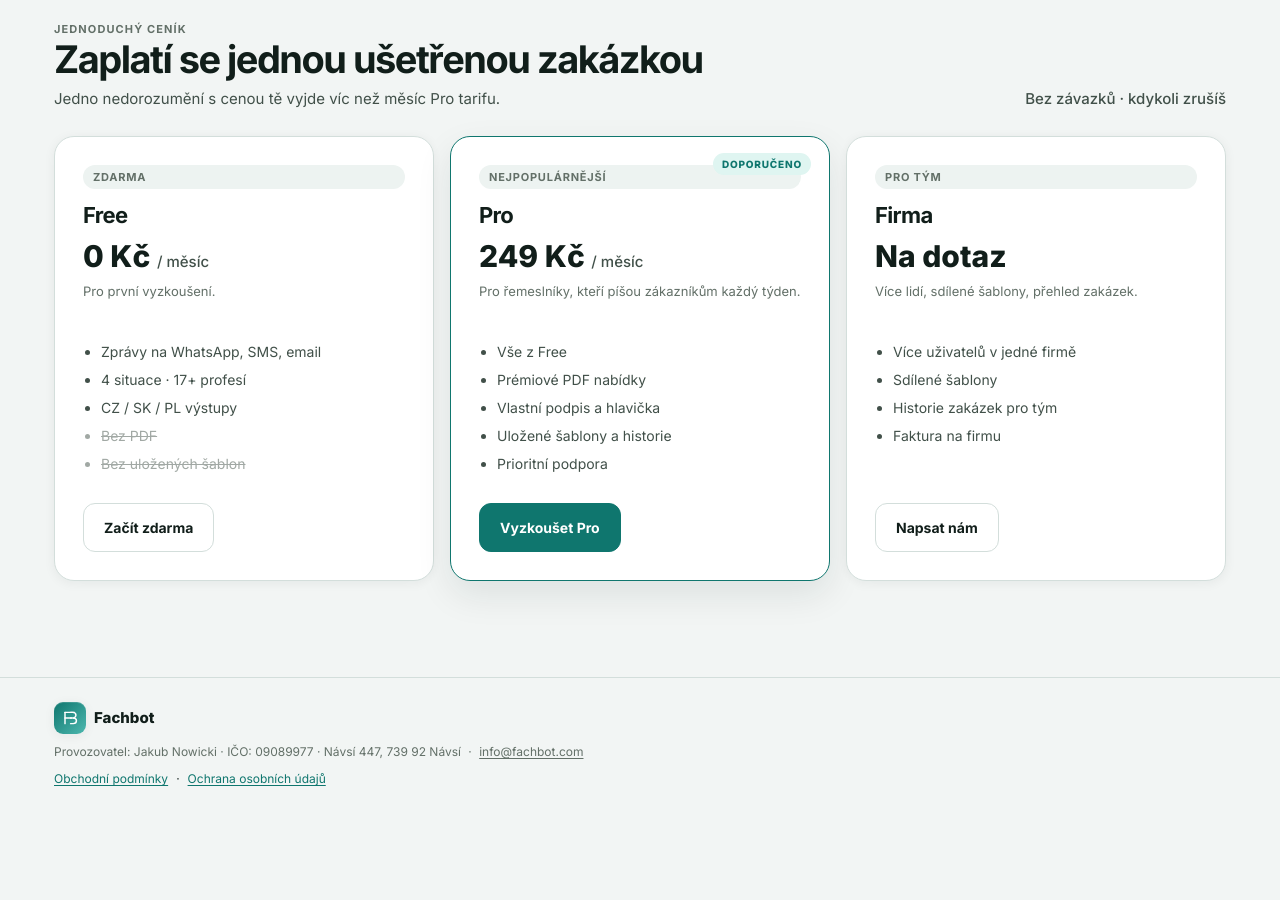
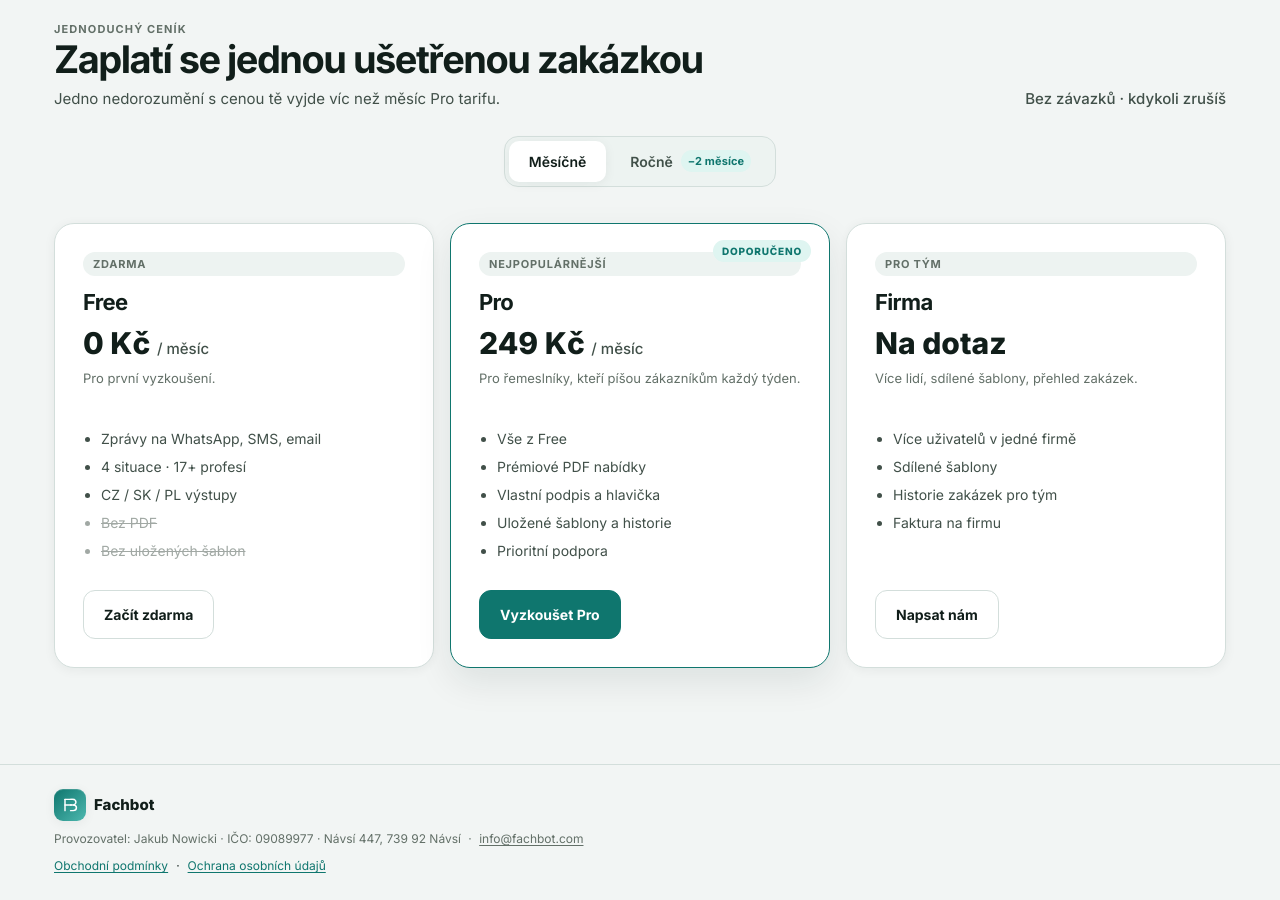
Before and after one commit to J4KUBN0W1CK1/fachbot, a plain HTML site: page index.html in a window 1280 px wide. Shown: the part 2660-3560 px from the top of the page. Before the commit the page ends 3473 px from the top, so only its background shows below. Drawn offline with Linux system fonts and the light colour scheme.

Commit message:
feat: roční billing toggle (249 Kč/měsíc nebo 2 490 Kč/rok)

```diff
--- a/css/styles.css
+++ b/css/styles.css
@@ -281,6 +281,51 @@ textarea{min-height:96px;resize:vertical}
   .cookie-ok{width:100%}
 }
 
+/* ── BILLING TOGGLE ── */
+.billing-toggle{
+  display:flex;align-items:center;justify-content:center;
+  gap:4px;
+  margin:0 auto 36px;
+  background:var(--surface-2);
+  border:1px solid var(--line);
+  border-radius:var(--radius-sm);
+  padding:4px;
+  width:fit-content;
+}
+.billing-btn{
+  padding:9px 20px;
+  border:none;border-radius:calc(var(--radius-sm) - 4px);
+  background:transparent;
+  color:var(--muted);
+  font-size:14px;font-weight:600;
+  cursor:pointer;
+  transition:background .18s,color .18s,box-shadow .18s;
+  display:flex;align-items:center;gap:8px;
+  white-space:nowrap;
+}
+.billing-btn.active{
+  background:var(--surface);
+  color:var(--text);
+  box-shadow:var(--shadow-sm);
+}
+.billing-badge{
+  display:inline-block;
+  background:var(--primary-soft);
+  color:var(--primary);
+  font-size:11px;font-weight:700;
+  padding:2px 7px;
+  border-radius:20px;
+  letter-spacing:.01em;
+}
+[data-billing="yearly"] .price-monthly,
+[data-billing="yearly"] .pricing-note-monthly{
+  display:none;
+}
+[data-billing="yearly"] .price-yearly,
+[data-billing="yearly"] .pricing-note-yearly{
+  display:inline !important;
+}
+
 /* ── FREEMIUM MODALS ── */
 .fb-modal-overlay{
   position:fixed;inset:0;z-index:1000;
--- a/index.html
+++ b/index.html
@@ -370,6 +370,12 @@ Děkuji,</div>
           </div>
           <p class="pricing-note-top">Bez závazků · kdykoli zrušíš</p>
         </div>
+
+        <!-- Billing toggle -->
+        <div class="billing-toggle" role="group" aria-label="Frekvence platby">
+          <button class="billing-btn active" id="billMonthly" type="button">Měsíčně</button>
+          <button class="billing-btn" id="billYearly" type="button">Ročně <span class="billing-badge">−2 měsíce</span></button>
+        </div>
         <div class="pricing-grid">
           <article class="panel pricing-card" id="plan-free">
             <div class="pricing-pill">Zdarma</div>
@@ -391,8 +397,12 @@ Děkuji,</div>
           <article class="panel pricing-card pricing-featured" id="plan-pro">
             <div class="pricing-pill">Nejpopulárnější</div>
             <h3>Pro</h3>
-            <p class="pricing-price">249 Kč <span class="pricing-per">/ měsíc</span></p>
-            <p class="pricing-note">Pro řemeslníky, kteří píšou zákazníkům každý týden.</p>
+            <p class="pricing-price">
+              <span class="price-monthly">249 Kč <span class="pricing-per">/ měsíc</span></span>
+              <span class="price-yearly" hidden>2 490 Kč <span class="pricing-per">/ rok</span></span>
+            </p>
+            <p class="pricing-note pricing-note-monthly">Pro řemeslníky, kteří píšou zákazníkům každý týden.</p>
+            <p class="pricing-note pricing-note-yearly" hidden>Ušetříš 498 Kč oproti měsíčnímu placení.</p>
             <ul class="list">
               <li>Vše z Free</li>
               <li>Prémiové PDF nabídky</li>
--- a/js/main.js
+++ b/js/main.js
@@ -334,3 +334,22 @@ mailBtn?.addEventListener('click', () => {
   const body    = encodeURIComponent(resultBox.textContent);
   window.location.href = `mailto:${mail}?subject=${subject}&body=${body}`;
 });
+
+// ─── Billing toggle ───────────────────────────────────────────────────────────
+const billMonthly    = document.getElementById('billMonthly');
+const billYearly     = document.getElementById('billYearly');
+const pricingSection = document.getElementById('pricing');
+
+if (billMonthly && billYearly && pricingSection) {
+  billMonthly.addEventListener('click', () => {
+    pricingSection.dataset.billing = 'monthly';
+    billMonthly.classList.add('active');
+    billYearly.classList.remove('active');
+  });
+
+  billYearly.addEventListener('click', () => {
+    pricingSection.dataset.billing = 'yearly';
+    billYearly.classList.add('active');
+    billMonthly.classList.remove('active');
+  });
+}
```
